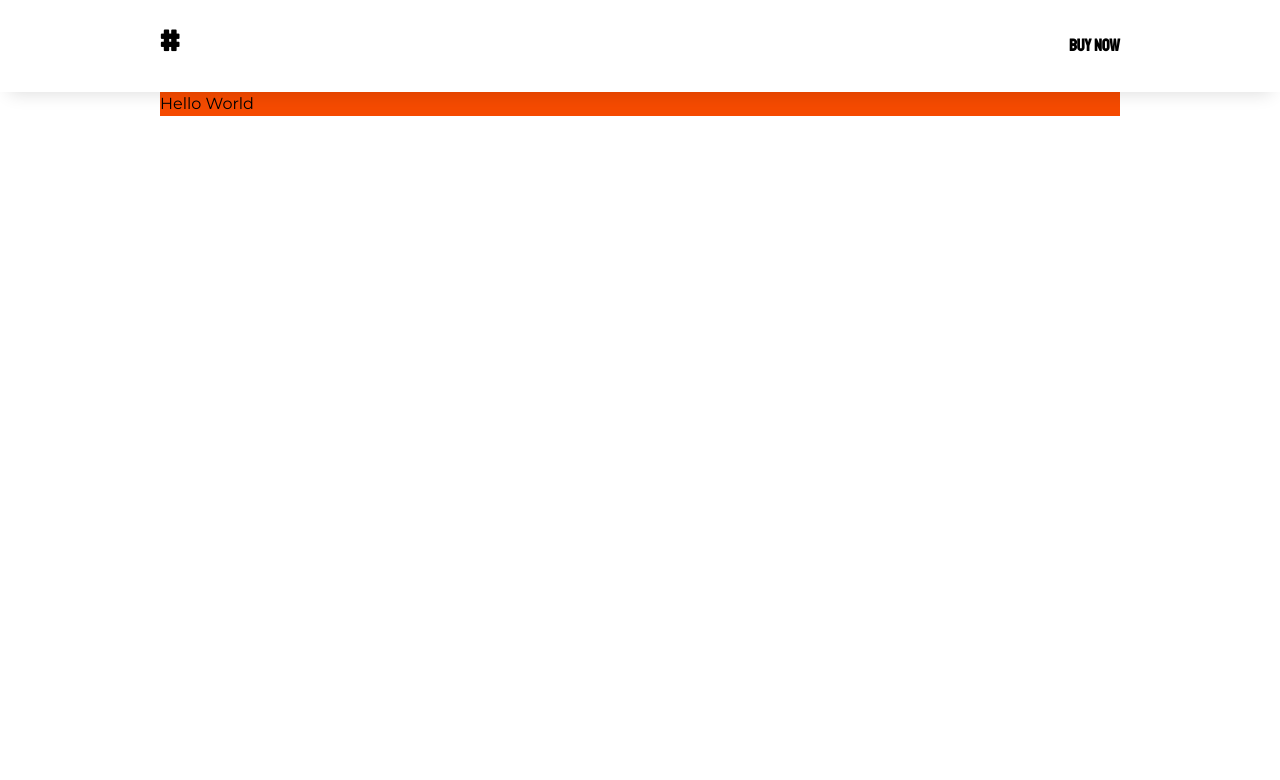
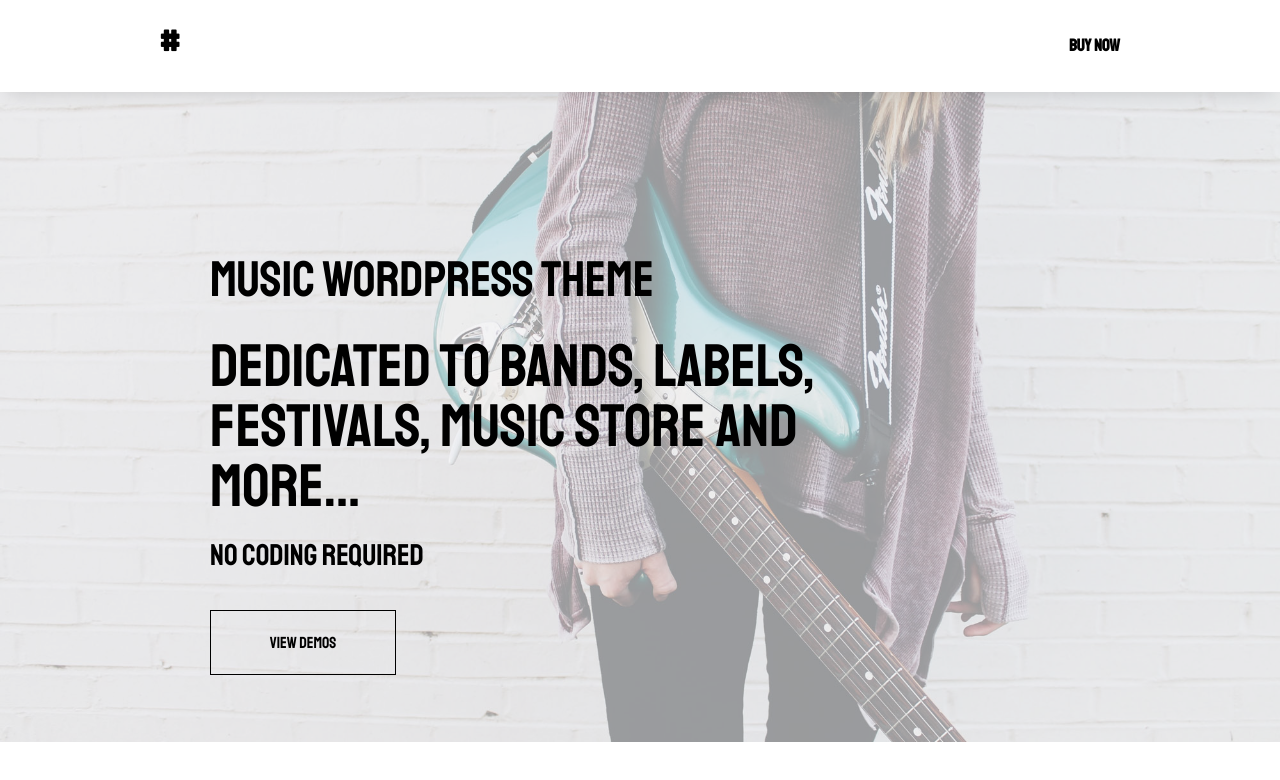
Before and after one commit to QuangHaDev2004/project_test_fe, a Next.js app: page / in a window 1280 px wide. Shown: the top 780 px of the page. Built offline with nearby package versions, Linux system fonts and the light colour scheme.

Commit message:
add banner

```diff
--- /dev/null
+++ b/src/app/components/section/Banner.tsx
@@ -0,0 +1,26 @@
+import Link from "next/link"
+
+export const Banner = () => {
+  return (
+    <>
+      <div className="font-2 h-[650px] truncate bg-[url(/assets/images/banner-1.jpg)] bg-center bg-no-repeat bg-cover relative before:absolute before:top-0 before:left-0 before:bg-[#f1f0f29e] before:w-full before:h-full">
+        <div className="container">
+          <div className="relative mt-[100px] p-[50px] w-[750px]">
+            <h2 className="font-[500] text-[50px] mb-[20px]">
+              Music WordPress Theme
+            </h2>
+            <h1 className="font-[500] text-[60px] mb-[16px] leading-[1] whitespace-normal">
+              Dedicated to bands, labels,
+              festivals, music store and
+              more...
+            </h1>
+            <div className="font-[500] text-[30px] mb-[32px]">No coding required</div>
+            <Link href="#" className="flex items-center justify-center w-[186px] h-[65px] border">
+              View demos
+            </Link>
+          </div>
+        </div>
+      </div>
+    </>
+  )
+}
--- a/src/app/page.tsx
+++ b/src/app/page.tsx
@@ -1,10 +1,10 @@
+import { Banner } from "./components/section/Banner";
 
 export default function Home() {
   return (
     <>
-      <div className="container">
-        <h1 className="bg-orange-600">Hello World</h1>
-      </div>
+      {/* Banner */}
+      <Banner />
     </>
   );
 }
```
Also changed, not shown: public/assets/images/banner-1.jpg (renamed from public/images/banner-1.jpg).
